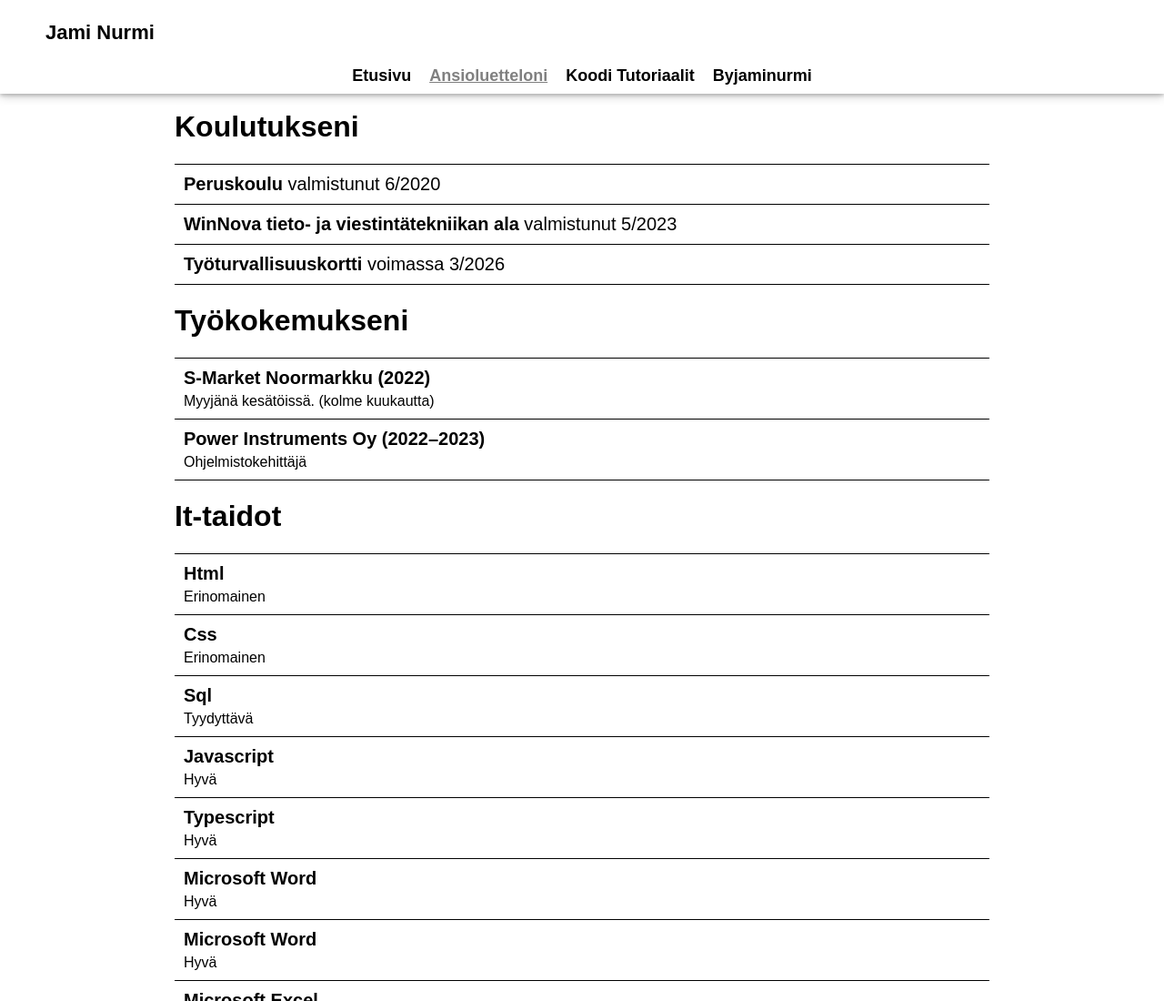
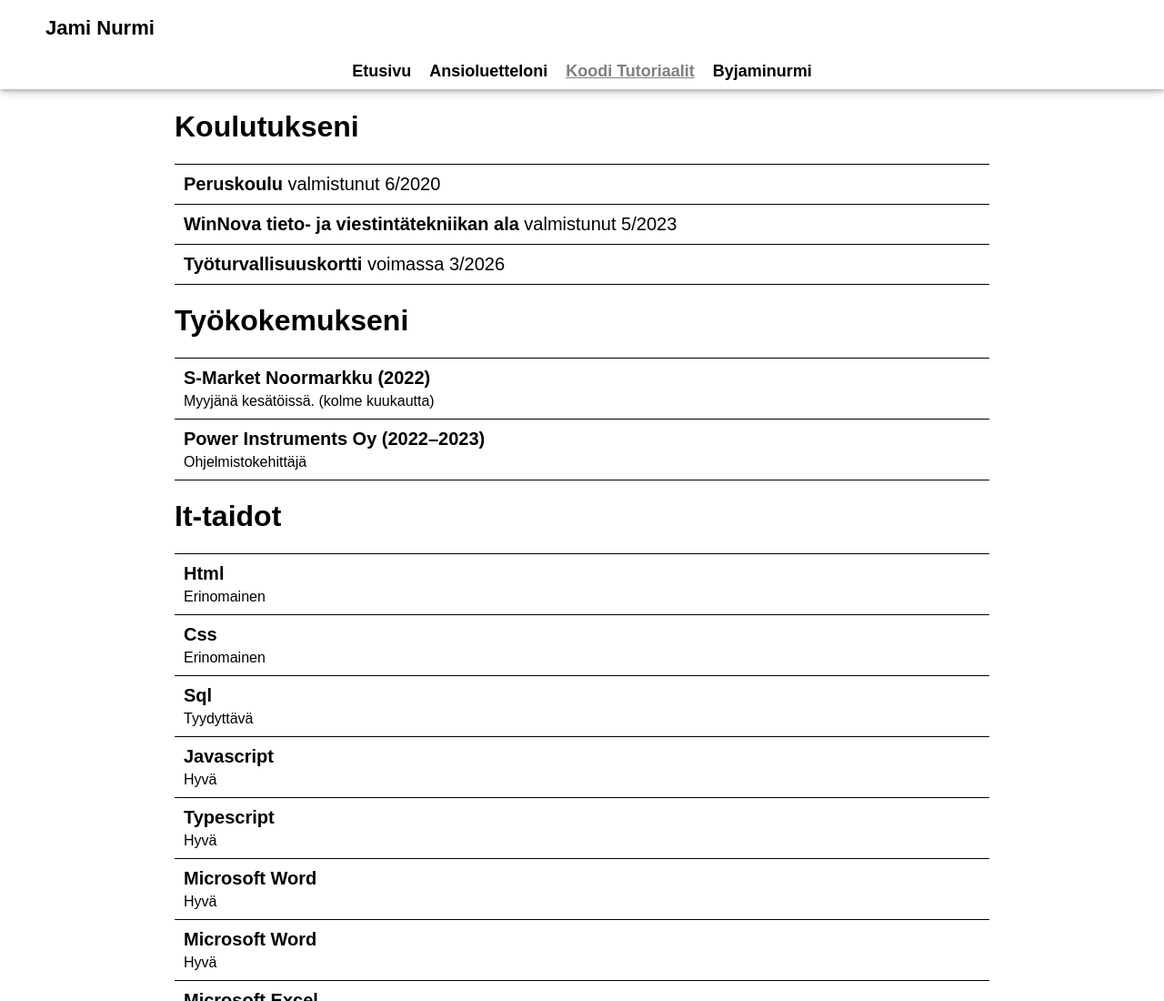
Before and after one commit to JamiNurmi/jaminurmi.github.io, a plain HTML site: page Ansioluettelo/cv.html in a window 1280 px wide. Shown: the top 1100 px of the page at 91% size. Drawn offline with Linux system fonts and the light colour scheme.

Commit message:
int: muokkauksia

```diff
--- a/Ansioluettelo/cv.html
+++ b/Ansioluettelo/cv.html
@@ -9,23 +9,23 @@
     <link rel="stylesheet" type="text/css" href="styles.css"/>
 </head>
 <body>
-    <div class="ylapalkki">
+    <header>
         <h1 class="otsikko">Jami Nurmi</h1>
         <div class="linkit">
             <a href="../index.html">
                 <div class="linkki">Etusivu</div>
             </a>
             <a href="../Ansioluettelo/cv.html">
-                <div class="valittulinkki">Ansioluetteloni</div>
+                <div class="linkki">Ansioluetteloni</div>
             </a>
             <a href="../Tutoriaalit/tutorial.html">
-                <div class="linkki">Koodi Tutoriaalit</div>
+                <div class="valittulinkki">Koodi Tutoriaalit</div>
             </a>
             <a href="../Byjaminurmi/byjaminurmi.html">
                 <div class="linkki">Byjaminurmi</div>
             </a>
         </div>
-    </div>
+    </header>
 
     <div class="content">
         <div>
--- a/Ansioluettelo/styles.css
+++ b/Ansioluettelo/styles.css
@@ -3,9 +3,8 @@ body {
     padding: 0;
 }
 
-.ylapalkki {
+header {
     width: 100%;
-    padding-top: 5px;
     column-gap: 20px;
     position: fixed;
     top: 0;
--- a/Byjaminurmi/styles.css
+++ b/Byjaminurmi/styles.css
@@ -3,9 +3,8 @@ body {
     padding: 0;
 }
 
-.ylapalkki {
+header {
     width: 100%;
-    padding-top: 5px;
     column-gap: 20px;
     position: fixed;
     top: 0;
--- a/Tutoriaalit/styles.css
+++ b/Tutoriaalit/styles.css
@@ -3,9 +3,8 @@ body {
     padding: 0;
 }
 
-.ylapalkki {
+header {
     width: 100%;
-    padding-top: 5px;
     column-gap: 20px;
     position: fixed;
     top: 0;
--- a/styles.css
+++ b/styles.css
@@ -3,9 +3,8 @@ body {
     padding: 0;
 }
 
-.ylapalkki {
+header {
     width: 100%;
-    padding-top: 5px;
     column-gap: 20px;
     position: fixed;
     top: 0;
```
Also changed, not shown: Byjaminurmi/byjaminurmi.html (+4 -4 lines), Tutoriaalit/tutorial.html (+3 -3 lines), index.html (+3 -2 lines).
